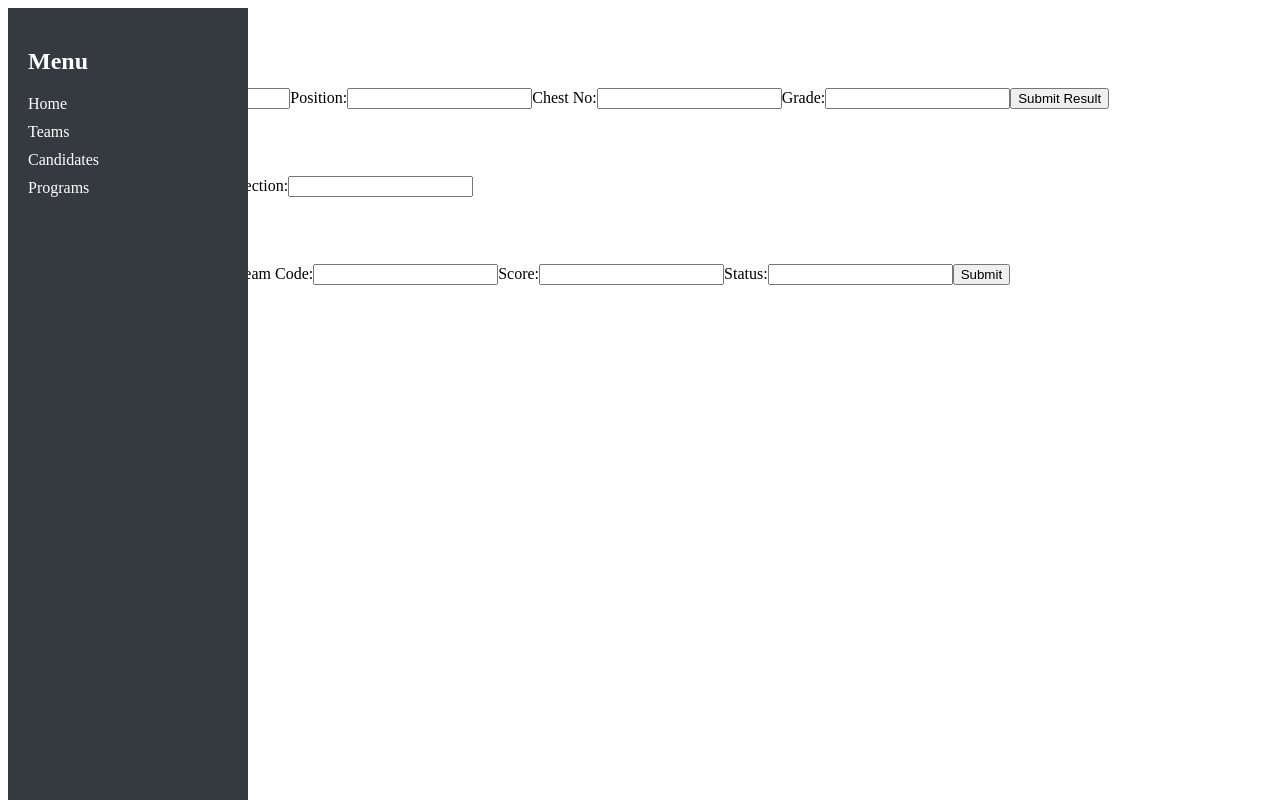
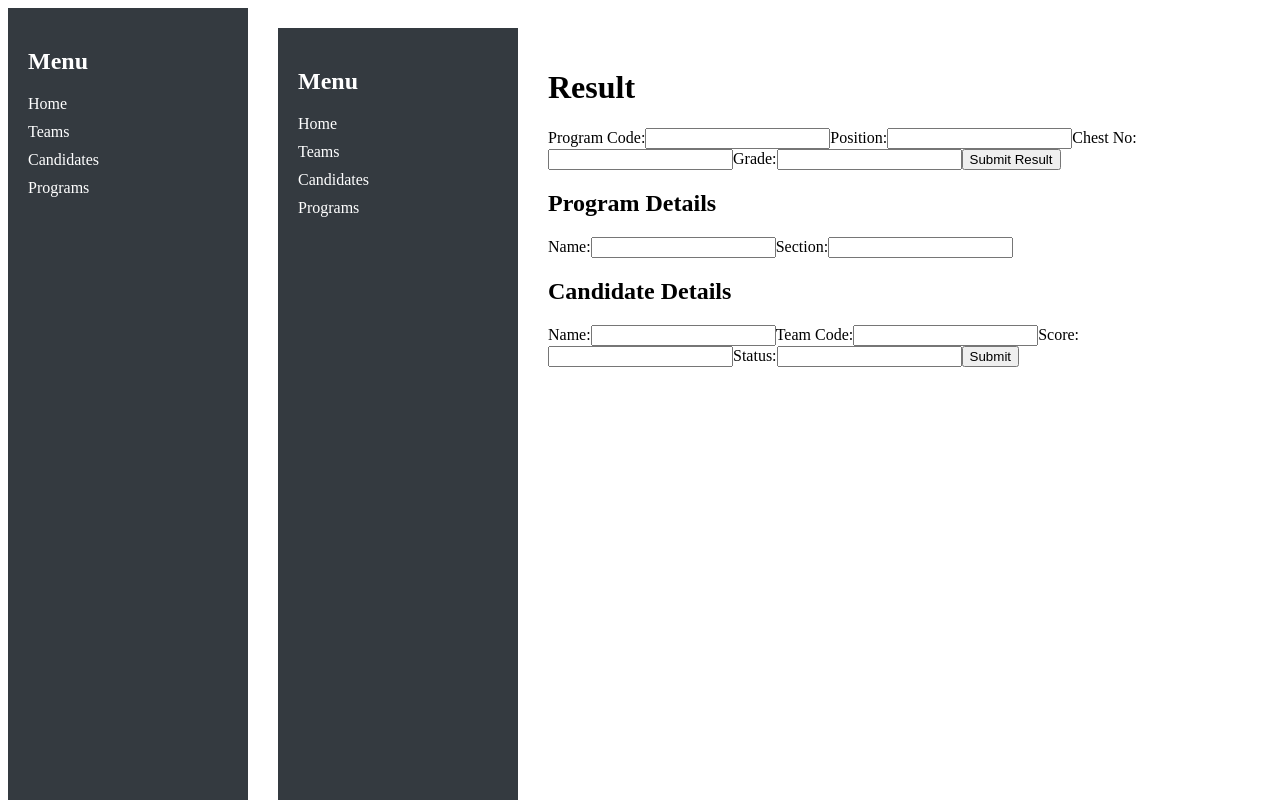
Before and after one commit to Javadamkd/art-fest-management, a Next.js app: page /results in a window 1280 px wide. Built offline with nearby package versions, Linux system fonts and the light colour scheme.

Commit message:
Update layout.module.css

```diff
--- a/components/layout.module.css
+++ b/components/layout.module.css
@@ -1,11 +1,22 @@
-/* components/layout.module.css */
+/* layout.module.css */
 .container {
   display: flex;
 }
 
-.mainContent {
-  flex: 1;
-  padding-left: 220px; /* Adjust to avoid overlapping with the sidebar */
-  padding-top: 20px;
-  background-color: #f8f9fa;
+.sidebar {
+  width: 250px;
+  height: 100vh; /* Full height */
+  position: fixed; /* Fix the sidebar */
+  top: 0;
+  left: 0;
+  background-color: #333;
+  color: #fff;
+  z-index: 1000; /* Ensure sidebar is above other content */
 }
+
+.content {
+  margin-left: 250px; /* Same width as sidebar */
+  padding: 20px;
+  width: calc(100% - 250px); /* Full width minus sidebar */
+  position: relative; /* To stack over other elements if needed */
+}
```
